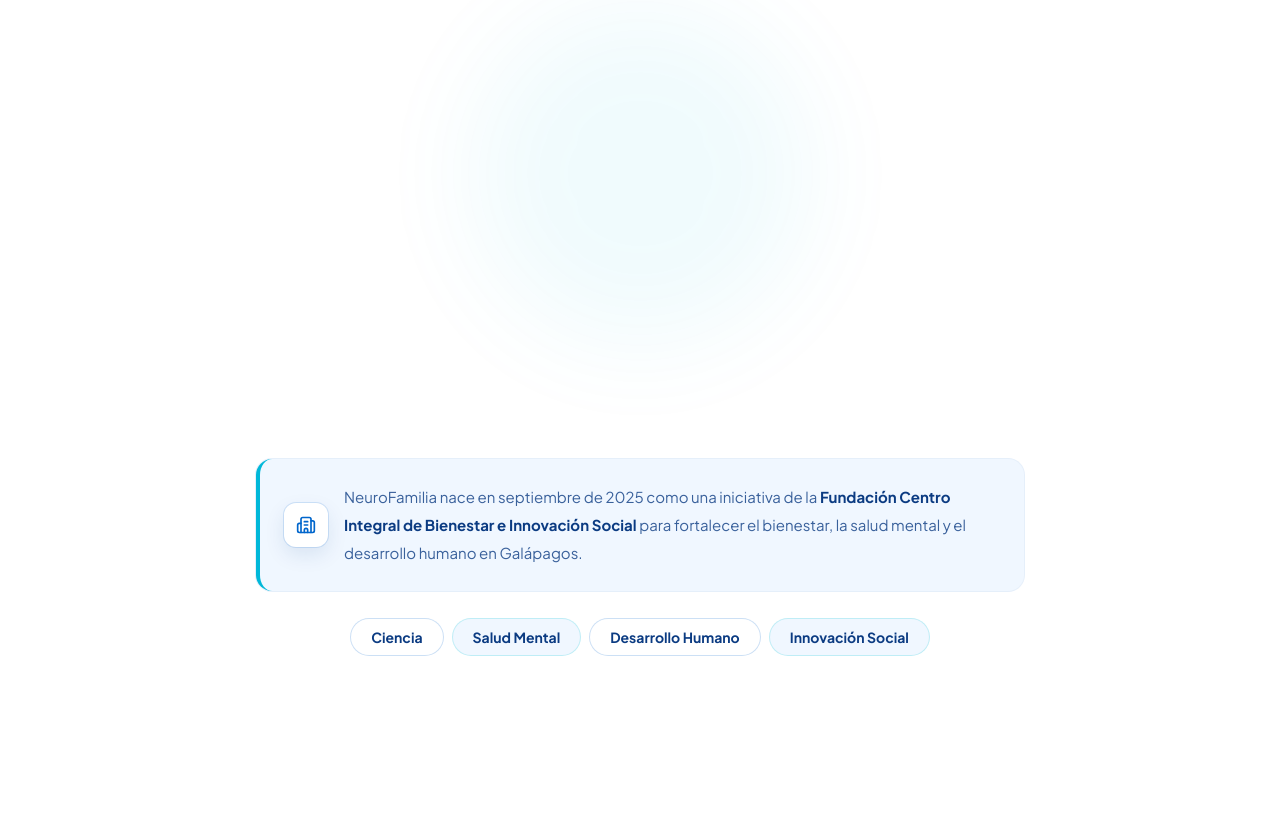
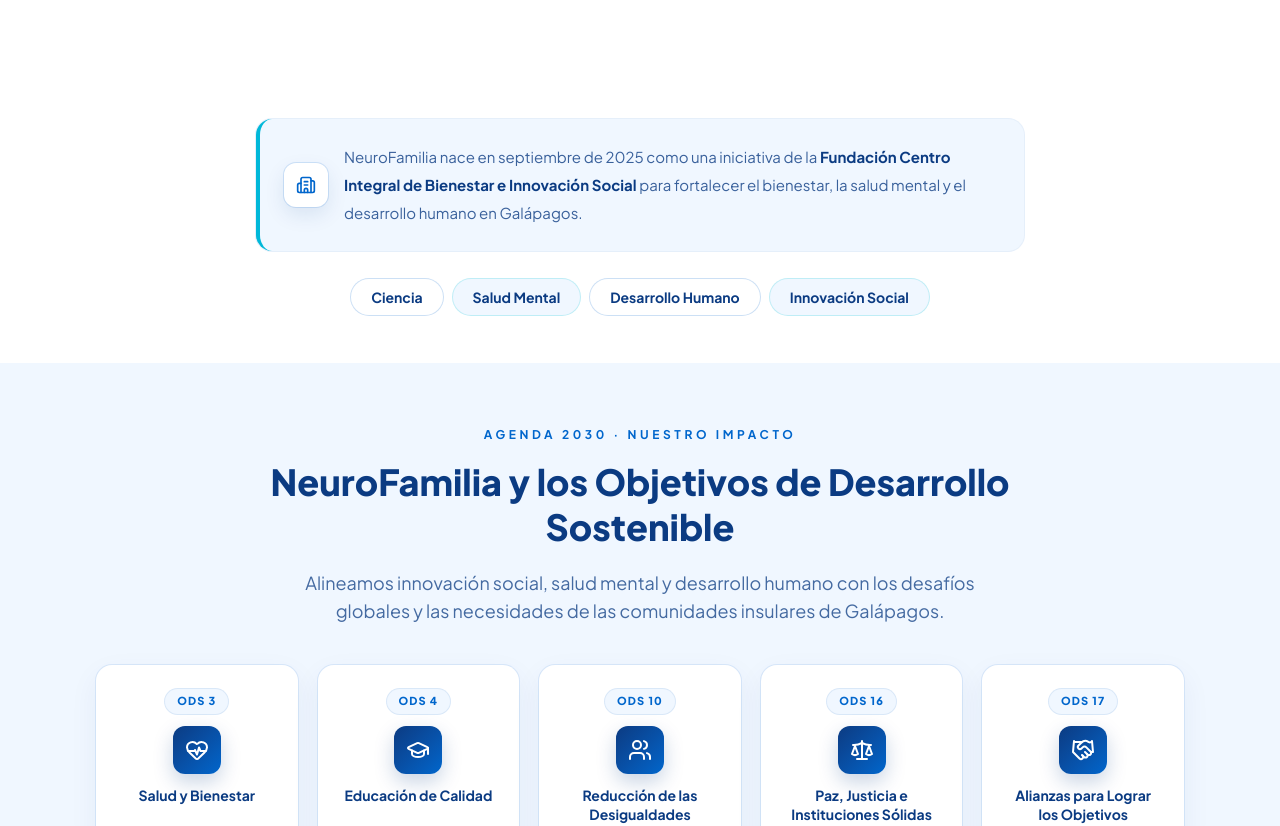
Before and after one commit to nelita0412-afk/NeuroFamilia-AI, a Next.js app in the folder apps/web/: page /acerca in a window 1280 px wide. Shown: the part 1286-2112 px from the top of the page. Built offline with nearby package versions, Linux system fonts and the light colour scheme.

Commit message:
feat(web): Hero de Acerca como panel panorámico ajustado + elimina diagrama duplicado del ecosistema y añade sección ODS (borrador)

```diff
--- a/apps/web/src/components/landing/sections/about-hero.tsx
+++ b/apps/web/src/components/landing/sections/about-hero.tsx
@@ -13,9 +13,9 @@ const NODOS_CONEXION = [
 
 export function AboutHeroSection() {
   return (
-    <section className="js-about-hero relative flex h-[100svh] w-full items-center justify-center overflow-hidden bg-[#032458]">
+    <section className="js-about-hero relative flex w-full justify-center overflow-hidden bg-[#032458]">
       {/* HERO-5 · portada institucional del ecosistema NeuroFamilia */}
-      {/* Misma presencia vertical que el Hero de Inicio (100svh); imagen completa en contain */}
+      {/* Panel panorámico ajustado: ancho = min(100%, 100svh×AR) — sin vacíos y con la imagen siempre completa */}
       <Image
         src="/images/landing/hero-5.png"
         alt="Ecosistema NeuroFamilia: conexión entre comunidades insulares de Galápagos"
@@ -23,7 +23,7 @@ export function AboutHeroSection() {
         height={940}
         priority
         unoptimized
-        className="js-about-hero-image block h-auto max-h-full w-auto max-w-full object-contain"
+        className="js-about-hero-image block h-auto w-[min(100%,calc(100svh*1.7778))] max-w-full object-contain"
       />
 
       {/* Brillo discreto en los nodos de conexión entre islas */}
--- /dev/null
+++ b/apps/web/src/components/landing/sections/about-ods.tsx
@@ -0,0 +1,58 @@
+import {
+  GraduationCap,
+  Handshake,
+  HeartPulse,
+  Scale,
+  Users,
+} from 'lucide-react';
+
+/* ── Alineación institucional con la Agenda 2030 ───────────── */
+
+const ODS = [
+  { numero: 3, titulo: 'Salud y Bienestar', Icono: HeartPulse },
+  { numero: 4, titulo: 'Educación de Calidad', Icono: GraduationCap },
+  { numero: 10, titulo: 'Reducción de las Desigualdades', Icono: Users },
+  { numero: 16, titulo: 'Paz, Justicia e Instituciones Sólidas', Icono: Scale },
+  { numero: 17, titulo: 'Alianzas para Lograr los Objetivos', Icono: Handshake },
+];
+
+export function OdsSection() {
+  return (
+    <section
+      id="ods"
+      className="js-ods relative overflow-hidden bg-[#F0F7FF] py-14 sm:py-16"
+    >
+      <div className="relative z-10 mx-auto max-w-6xl px-5 sm:px-8">
+        <div className="mx-auto max-w-3xl text-center">
+          <p className="js-ods-kicker text-xs font-bold uppercase tracking-[0.3em] text-[#0066CC]">
+            Agenda 2030 · Nuestro Impacto
+          </p>
+          <h2 className="js-ods-title mt-4 text-3xl font-extrabold leading-tight text-[#0B3B82] sm:text-4xl">
+            NeuroFamilia y los Objetivos de Desarrollo Sostenible
+          </h2>
+          <p className="js-ods-subtitle mx-auto mt-5 max-w-2xl text-base leading-7 text-[#0B3B82]/75 sm:text-lg">
+            Alineamos innovación social, salud mental y desarrollo humano con los desafíos
+            globales y las necesidades de las comunidades insulares de Galápagos.
+          </p>
+        </div>
+
+        <div className="mt-10 grid grid-cols-1 gap-4 sm:grid-cols-2 lg:grid-cols-5 lg:gap-5">
+          {ODS.map(({ numero, titulo, Icono }) => (
+            <article
+              key={numero}
+              className="js-ods-card group flex flex-col items-center gap-3 rounded-2xl bg-white p-6 text-center shadow-[0_10px_30px_rgba(11,59,130,0.06)] ring-1 ring-[#0066CC]/10 transition-shadow duration-300 hover:shadow-[0_16px_40px_rgba(11,59,130,0.13)]"
+            >
+              <span className="rounded-full bg-[#F0F7FF] px-3 py-1 text-[11px] font-extrabold uppercase tracking-widest text-[#0066CC] ring-1 ring-[#0066CC]/15">
+                ODS {numero}
+              </span>
+              <span className="grid h-12 w-12 place-items-center rounded-xl bg-gradient-to-br from-[#0B3B82] to-[#0066CC] text-white shadow-[0_8px_20px_rgba(11,59,130,0.22)]">
+                <Icono className="h-6 w-6" aria-hidden="true" />
+              </span>
+              <h3 className="text-sm font-bold leading-snug text-[#0B3B82]">{titulo}</h3>
+            </article>
+          ))}
+        </div>
+      </div>
+    </section>
+  );
+}
--- a/apps/web/src/components/landing/sections/about.tsx
+++ b/apps/web/src/components/landing/sections/about.tsx
@@ -2,6 +2,8 @@
 
 import Image from 'next/image';
 import Link from 'next/link';
+
+import { OdsSection } from '@/components/landing/sections/about-ods';
 import {
   ArrowRight,
   Brain,
@@ -11,30 +13,12 @@ import {
   HeartHandshake,
   Lightbulb,
   Lock,
-  MonitorSmartphone,
   Rocket,
   TrendingUp,
   Users,
 } from 'lucide-react';
 
-/* ── 1. QUIÉNES SOMOS · Ecosistema ─────────────────────────── */
-
-/* Pentágono uniforme alrededor del centro (50,50) */
-const NODES = [
-  { icon: Brain, label: 'Salud Mental', position: 'lg:left-[50%] lg:top-[8%]' },
-  { icon: Users, label: 'Familias', position: 'lg:left-[85%] lg:top-[30%]' },
-  { icon: MonitorSmartphone, label: 'Tecnología', position: 'lg:left-[72%] lg:top-[78%]' },
-  { icon: Lightbulb, label: 'Innovación Social', position: 'lg:left-[28%] lg:top-[78%]' },
-  { icon: Globe, label: 'Comunidad', position: 'lg:left-[15%] lg:top-[30%]' },
-];
-
-const ECOSYSTEM_LINES = [
-  'M50,50 L50,8',
-  'M50,50 L85,30',
-  'M50,50 L72,78',
-  'M50,50 L28,78',
-  'M50,50 L15,30',
-];
+/* ── 1. QUIÉNES SOMOS ─────────────────────────────────── */
 
 /* Pilares institucionales (franja Quiénes Somos) */
 const PILLARS = ['Ciencia', 'Salud Mental', 'Desarrollo Humano', 'Innovación Social'];
@@ -60,93 +44,6 @@ const ORIGIN_ACTS = [
       'En septiembre de 2025 nace NeuroFamilia: tecnología con propósito, construida junto a la comunidad.',
   },
 ];
-
-function EcosystemVisual() {
-  return (
-    <div className="js-eco relative mx-auto mt-10 hidden h-[460px] w-full max-w-[640px] lg:block">
-      {/* Líneas de conexión */}
-      <svg
-        viewBox="0 0 100 100"
-        preserveAspectRatio="none"
-        className="js-eco-lines absolute inset-0 h-full w-full"
-        aria-hidden="true"
-      >
-        {ECOSYSTEM_LINES.map((d, i) => {
-          const [p1, p2] = d.split(' ');
-          const [x1, y1] = p1.replace('M', '').split(',');
-          const [x2, y2] = p2.replace('L', '').split(',');
-          return (
-            <line
-              key={i}
-              x1={x1}
-              y1={y1}
-              x2={x2}
-              y2={y2}
-              stroke="#00B8D9"
-              strokeWidth="0.35"
-              strokeDasharray="2 1.5"
-              strokeLinecap="round"
-              className="js-eco-line"
-              opacity="0.5"
-            />
-          );
-        })}
-      </svg>
-
-      {/* Nodo central */}
-      <div className="js-eco-hub absolute left-1/2 top-1/2 z-10 -translate-x-1/2 -translate-y-1/2">
-        <div className="grid h-32 w-32 place-items-center rounded-full bg-gradient-to-br from-[#0B3B82] to-[#0066CC] text-center shadow-[0_20px_48px_rgba(11,59,130,0.35)] ring-4 ring-white">
-          <div>
-            <p className="text-sm font-extrabold uppercase tracking-[0.18em] text-white">
-              Neuro
-            </p>
-            <p className="text-sm font-extrabold uppercase tracking-[0.18em] text-[#00B8D9]">
-              Familia
-            </p>
-          </div>
-        </div>
-      </div>
-
-      {/* Nodos satélite */}
-      {NODES.map(({ icon: Icon, label, position }) => (
-        <div
-          key={label}
-          className={`js-eco-node absolute ${position} z-20 -translate-x-1/2 -translate-y-1/2`}
-        >
-          <div className="group flex flex-col items-center gap-2.5">
-            <span className="grid h-16 w-16 place-items-center rounded-2xl bg-white text-[#0066CC] shadow-[0_16px_40px_rgba(11,59,130,0.16)] ring-1 ring-[#0066CC]/15 transition-all duration-300 group-hover:-translate-y-1 group-hover:bg-[#0066CC] group-hover:text-white group-hover:shadow-[0_20px_48px_rgba(0,102,204,0.35)]">
-              <Icon className="h-7 w-7" />
-            </span>
-            <p className="whitespace-nowrap rounded-full bg-[#F0F7FF] px-4 py-1.5 text-[13px] font-bold text-[#0B3B82] ring-1 ring-[#0066CC]/10">
-              {label}
-            </p>
-          </div>
-        </div>
-      ))}
-
-      {/* Pulso decorativo del centro */}
-      <span className="js-eco-pulse absolute left-1/2 top-1/2 -z-10 h-64 w-64 -translate-x-1/2 -translate-y-1/2 rounded-full bg-[#00B8D9]/15 blur-2xl" />
-    </div>
-  );
-}
-
-function EcosystemMobile() {
-  return (
-    <div className="js-eco-mobile relative mx-auto mt-10 max-w-sm lg:hidden">
-      <span className="absolute bottom-6 left-7 top-6 w-0.5 bg-gradient-to-b from-[#0066CC] to-[#00B8D9]/40" />
-      <ul className="space-y-5">
-        {NODES.map(({ icon: Icon, label }) => (
-          <li key={label} className="js-eco-mobile-node relative flex items-center gap-4">
-            <span className="relative z-10 grid h-13 w-13 shrink-0 place-items-center rounded-full bg-gradient-to-br from-[#0066CC] to-[#00B8D9] text-white shadow-[0_10px_24px_rgba(0,102,204,0.3)]">
-              <Icon className="h-6 w-6" />
-            </span>
-            <p className="text-base font-bold text-[#0B3B82]">{label}</p>
-          </li>
-        ))}
-      </ul>
-    </div>
-  );
-}
 
 /* ── 2. NUESTRO PROPÓSITO ──────────────────────────────────── */
 
@@ -233,10 +130,6 @@ export function AboutSection() {
             </p>
           </div>
 
-          {/* Ecosistema visual */}
-          <EcosystemVisual />
-          <EcosystemMobile />
-
           {/* Franja institucional · Fundación */}
           <div className="js-about-foundation mx-auto mt-14 max-w-3xl">
             <div className="flex flex-col items-start gap-4 rounded-2xl border-l-4 border-[#00B8D9] bg-[#F0F7FF] p-6 ring-1 ring-[#0066CC]/10 sm:flex-row sm:items-center">
@@ -271,6 +164,9 @@ export function AboutSection() {
           </div>
         </div>
       </section>
+
+      {/* ── 1b. ODS · Agenda 2030 ─────────────────────────────── */}
+      <OdsSection />
 
       {/* ── 2. NUESTRO PROPÓSITO · Tarjetas premium ──────────── */}
       <section className="js-about-purpose relative overflow-hidden bg-white py-14">
```
